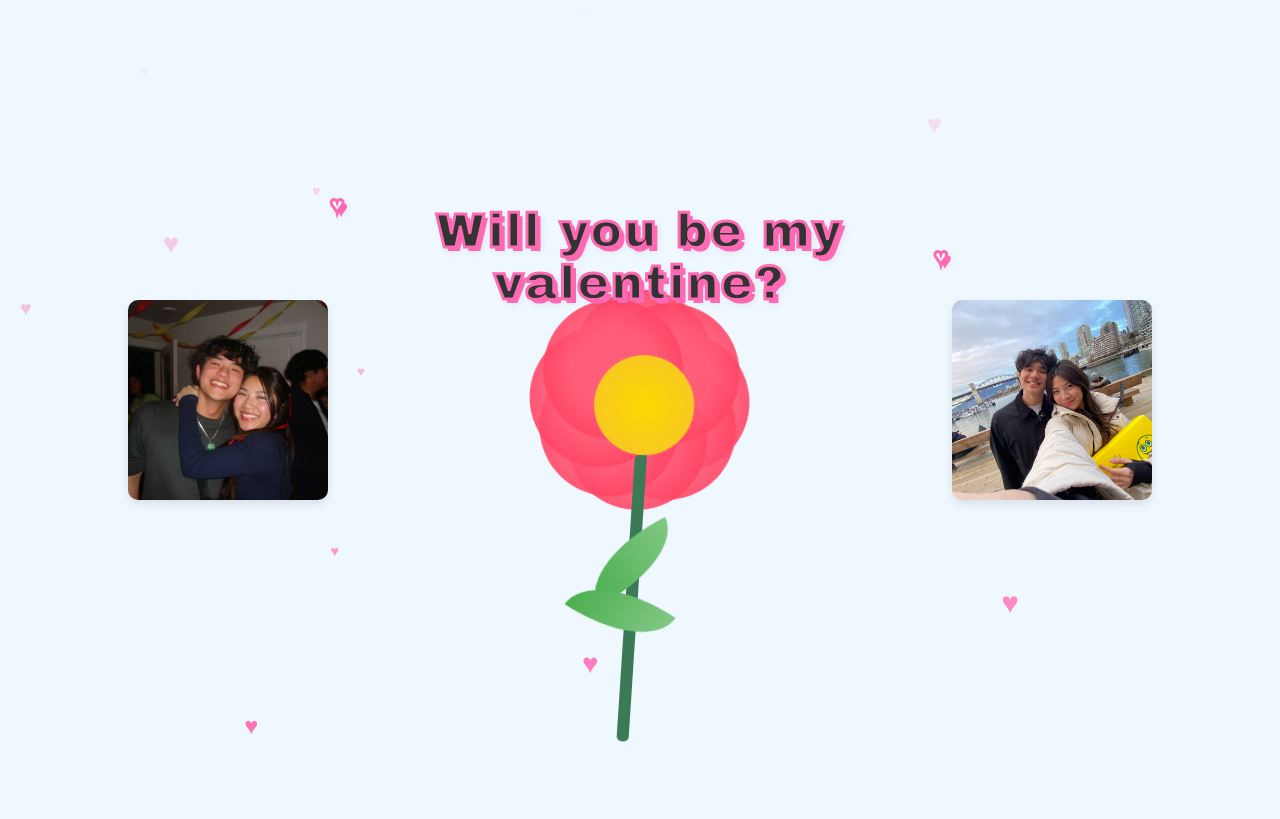
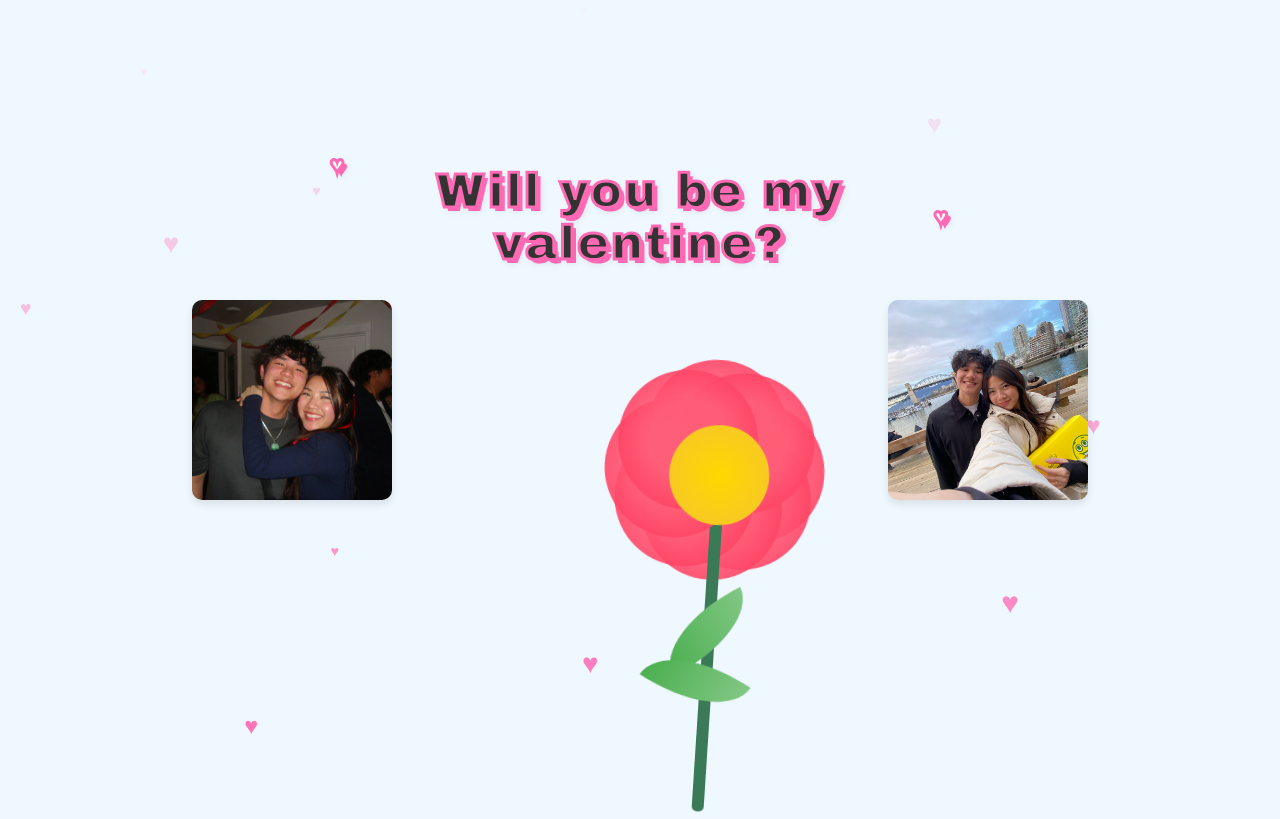
Before and after one commit to TREVORLE123/valentine, a plain HTML site: page flower-project/flower.html in a window 1280 px wide. Drawn offline with Linux system fonts and the light colour scheme.

Commit message:
fixed centered valentine

```diff
--- a/flower-project/flower.html
+++ b/flower-project/flower.html
@@ -9,13 +9,18 @@
       display: flex;
       justify-content: center;
       align-items: center;
-      height: 100vh;
+      min-height: 100vh;
       background-color: #f0f8ff;
       margin: 0;
       overflow: hidden;
+      position: relative;
     }
 
     .rose-container {
+      position: absolute;
+      top: 50%;
+      left: 50%;
+      transform: translate(-50%, -50%);
       display: flex;
       flex-direction: column;
       align-items: center;
@@ -116,8 +121,8 @@
     @import url('https://fonts.googleapis.com/css2?family=Fredoka+One&display=swap');
 
     .valentine-text {
-      position: absolute;
-      top: 30%;
+      position: fixed;
+      top: 25%;
       left: 50%;
       transform: translate(-50%, -50%);
       font-family: 'Arial Black', 'Arial Bold', sans-serif;
@@ -161,20 +166,20 @@
     }
 
     .side-images {
-      position: absolute;
-      width: 200px;  /* Adjust size as needed */
-      height: 200px;  /* Adjust size as needed */
+      position: fixed;
+      width: 200px;
+      height: 200px;
       top: 50%;
       transform: translateY(-50%);
       z-index: 5;
     }
 
     .left-image {
-      left: 10%;
+      left: 15%;
     }
 
     .right-image {
-      right: 10%;
+      right: 15%;
     }
 
     .side-images img {
@@ -351,4 +356,4 @@
     setInterval(createHeart, 300); // Adjust timing here (currently creates a heart every 300ms)
   </script>
 </body>
-</htm
+</html>
```
